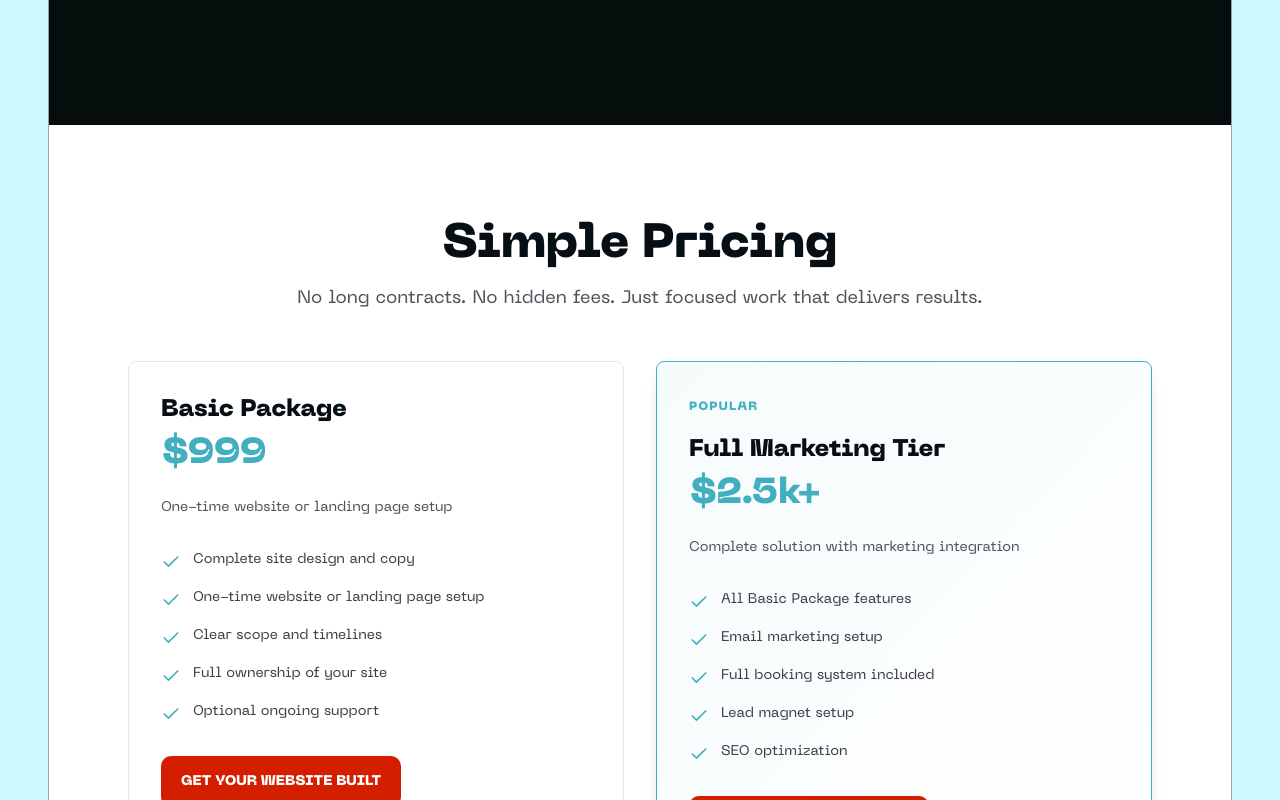
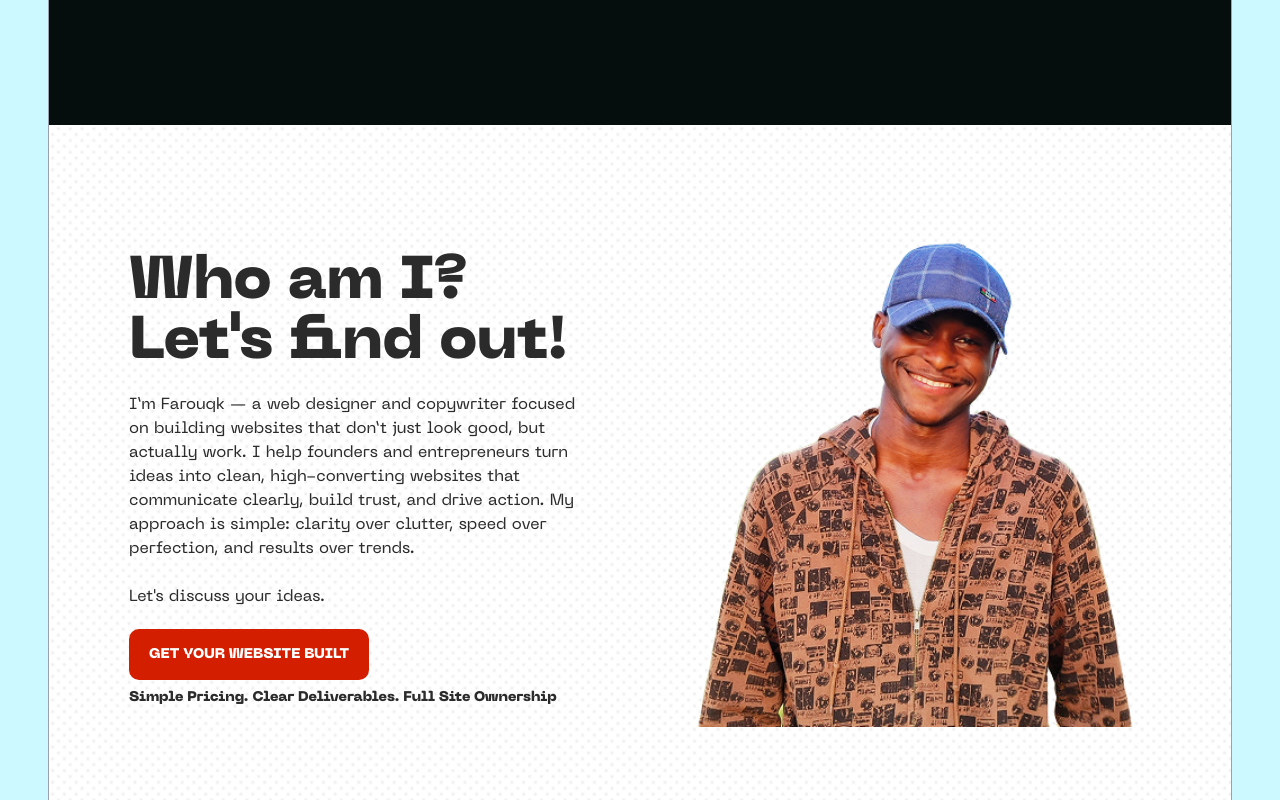
Before and after one commit to reality-farouqk/farouqkdesigns, a Next.js app: page / in a window 1280 px wide. Shown: the part 5300-6100 px from the top of the page. Built offline with nearby package versions, Linux system fonts and the light colour scheme.

Commit message:
chore: update dependencies and enhance Tailwind CSS configuration with new color variables

```diff
--- a/app/globals.css
+++ b/app/globals.css
@@ -4,14 +4,35 @@
   --background: #CCF8FF;
   --foreground: #ffffff;
   --header-bg-color: #002C33;
+  --color-bg: #CCF8FF;
+  --color-foreground: #ffffff;
+  --color-header: #002C33;
+  --color-primary: #42AFC0;
+  --color-accent: #CCF8FF;
+  --color-peach: #FFD3CC;
+  --color-dark: #060d0d;
+  --color-muted: #2b2b2b;
+  --color-surface: #F1F1F1;
+  --color-danger: #D41E00;
+  --color-danger-dark: #550C00;
+  --color-link: #006E80;
+  --color-hover-blue: #0A66C2;
+  --color-footer: #004955;
+  --color-shadow-accent: #CCF8FF;
 }
 
-/* @media (prefers-color-scheme: dark) {
+@media (prefers-color-scheme: dark) {
   :root {
     --background: #0a0a0a;
     --foreground: #ededed;
+    --color-bg: #0a0a0a;
+    --color-foreground: #ededed;
+    --color-header: #060d0d;
+    --color-primary: #42AFC0;
+    --color-accent: #CCF8FF;
+    --color-dark: #060d0d;
   }
-} */
+}
 
 body {
   color: var(--foreground);
--- a/app/page.tsx
+++ b/app/page.tsx
@@ -26,7 +26,7 @@ export default function Home() {
       <ProblemSolution />
       <Testimonial />
       <Process />
-      <Pricing />
+      {/* <Pricing /> */}
       <AboutMe />
       <Contact />
       <FAQ />
--- a/package.json
+++ b/package.json
@@ -21,7 +21,9 @@
     "@vercel/speed-insights": "^1.3.1",
     "bad-words": "^4.0.0",
     "eslint-config-next": "^16.1.6",
+    "global": "^4.4.0",
     "imap": "^0.8.17",
+    "latest": "^0.2.0",
     "next": "^16.1.6",
     "next-seo": "^7.1.0",
     "next-themes": "^0.4.6",
--- a/tailwind.config.js
+++ b/tailwind.config.js
@@ -8,6 +8,23 @@ module.exports = {
   ],
   theme: {
     extend: {
+      colors: {
+        primary: 'var(--color-primary)',
+        accent: 'var(--color-accent)',
+        bg: 'var(--color-bg)',
+        fg: 'var(--color-foreground)',
+        header: 'var(--color-header)',
+        dark: 'var(--color-dark)',
+        muted: 'var(--color-muted)',
+        surface: 'var(--color-surface)',
+        danger: 'var(--color-danger)',
+        dangerDark: 'var(--color-danger-dark)',
+        link: 'var(--color-link)',
+        hoverBlue: 'var(--color-hover-blue)',
+        footer: 'var(--color-footer)',
+        shadowAccent: 'var(--color-shadow-accent)',
+        peach: 'var(--color-peach)'
+      },
       backgroundImage: {
         'gradient-radial': 'radial-gradient(var(--tw-gradient-stops))',
         'gradient-conic':
```
Also changed, not shown: 1 other file (tests, documents, lock files or other folders).
